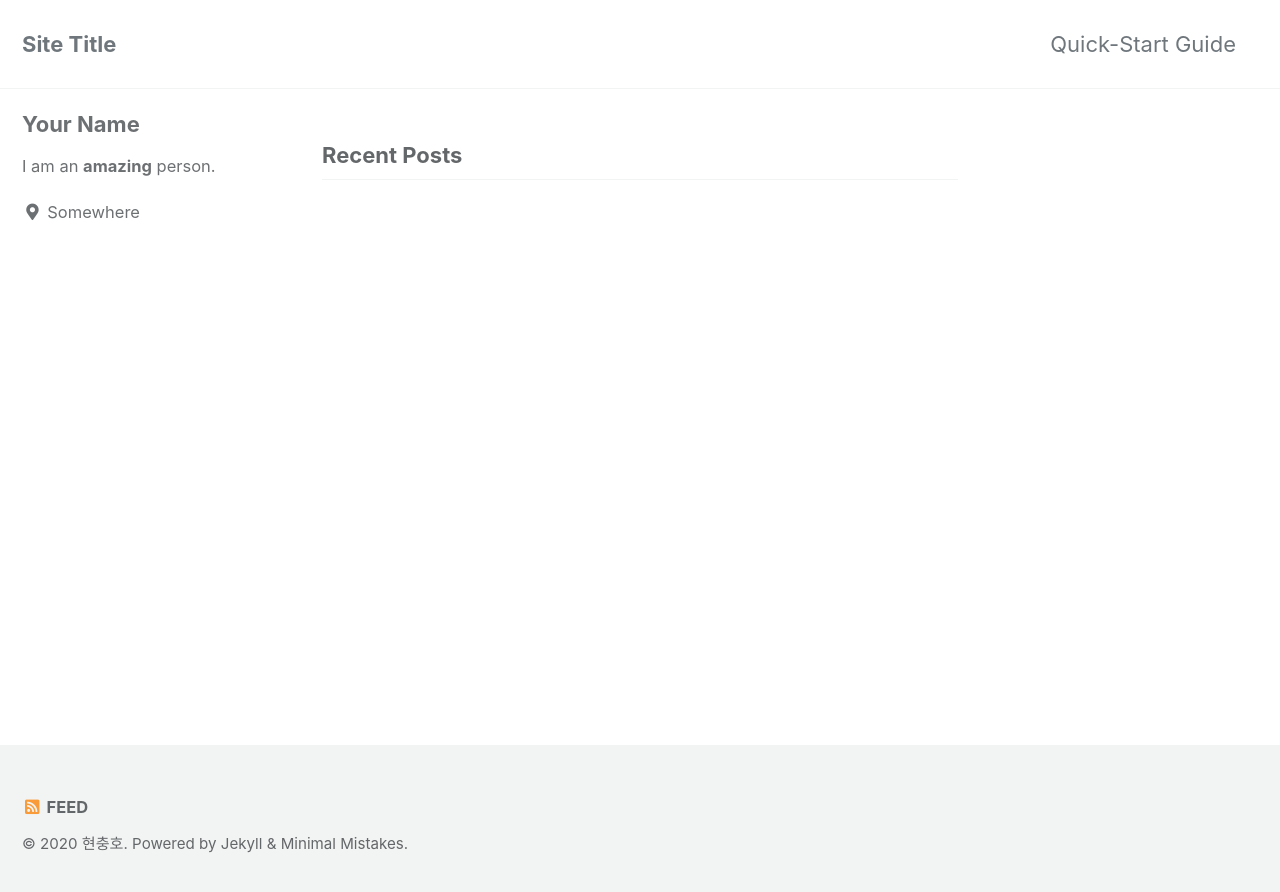
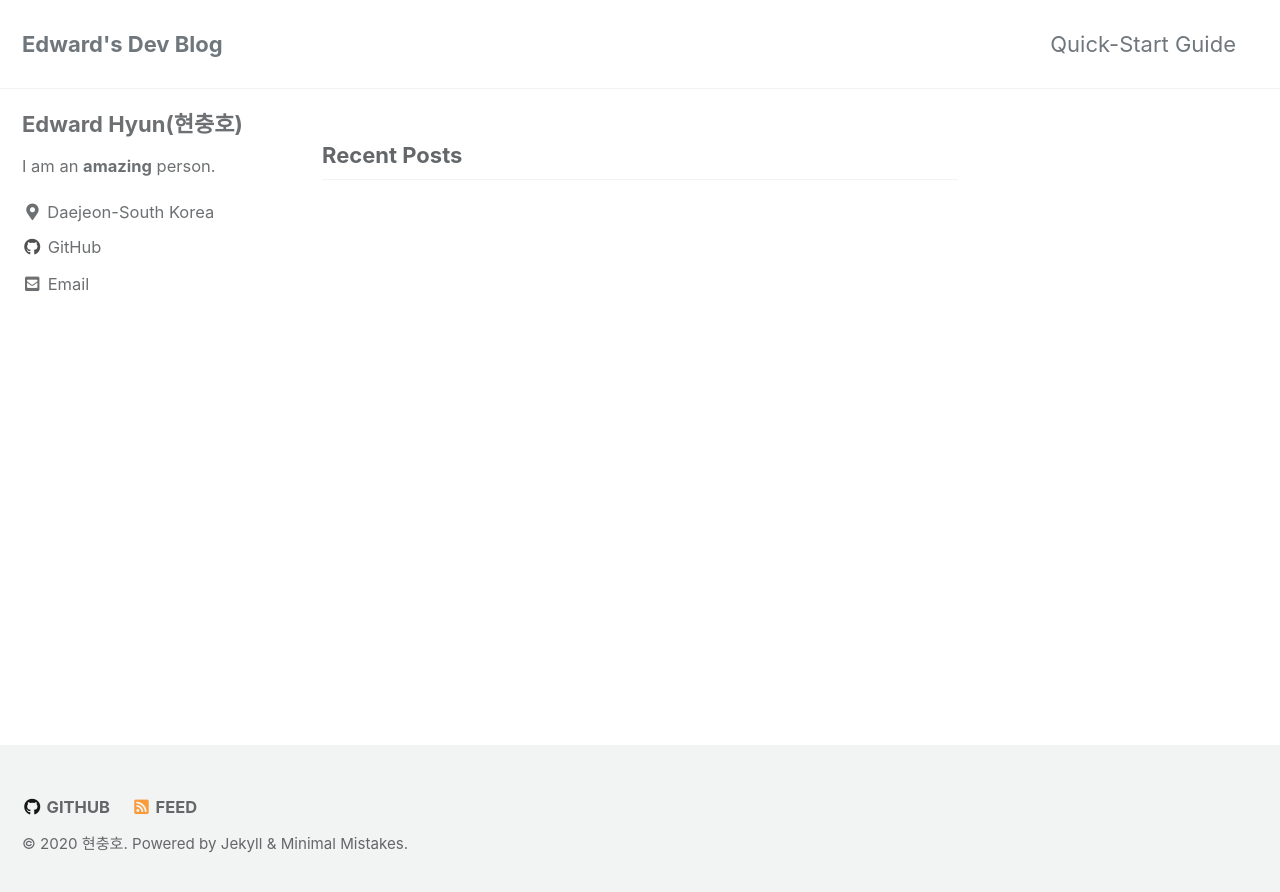
Before and after one commit to iamhch24/iamhch24.github.io, a Jekyll site: the page built from index.html, in a window 1280 px wide. Shown: the top 892 px of the page. Built offline with Jekyll 4.4.1, drawn with Linux system fonts in a browser that asks for light colours; cached includes are drawn as plain includes; the list of posts is cut into pages by our own code.

Commit message:
Update _config.yml

```diff
--- a/_config.yml
+++ b/_config.yml
@@ -15,12 +15,12 @@
 minimal_mistakes_skin    : "default" # "air", "aqua", "contrast", "dark", "dirt", "neon", "mint", "plum", "sunrise"
 
 # Site Settings
-locale                   : "ko-South Korea"
-title                    : "Site Title"
+locale                   : "Daejeon-South Korea"
+title                    : "Edward's Dev Blog"
 title_separator          : "-"
 subtitle                 : # site tagline that appears below site title in masthead
 name                     : "현충호"
-description              : "An amazing website."
+description              : "데이터사이언스(머신러닝,딥러닝)과 백엔드에 대한 개인적인 정리 자료."
 url                      : "https://iamhch24.github.io"
 baseurl                  : # the subpath of your site, e.g. "/blog"
 repository               : # GitHub username/repo-name e.g. "mmistakes/minimal-mistakes"
@@ -93,11 +93,11 @@ analytics:
 
 # Site Author
 author:
-  name             : "Your Name"
+  name             : "Edward Hyun(현충호)"
   avatar           : # path of avatar image, e.g. "/assets/images/bio-photo.jpg"
   bio              : "I am an **amazing** person."
-  location         : "Somewhere"
-  email            :
+  location         : "Daejeon-South Korea"
+  email            : "iamhch24@gmail.com"
   links:
     - label: "Email"
       icon: "fas fa-fw fa-envelope-square"
@@ -113,7 +113,7 @@ author:
       # url: "https://facebook.com/"
     - label: "GitHub"
       icon: "fab fa-fw fa-github"
-      # url: "https://github.com/"
+      url: "https://github.com/iamhch24"
     - label: "Instagram"
       icon: "fab fa-fw fa-instagram"
       # url: "https://instagram.com/"
@@ -129,7 +129,7 @@ footer:
       # url:
     - label: "GitHub"
       icon: "fab fa-fw fa-github"
-      # url:
+      url: "https://github.com/iamhch24"
     - label: "GitLab"
       icon: "fab fa-fw fa-gitlab"
       # url:
```
